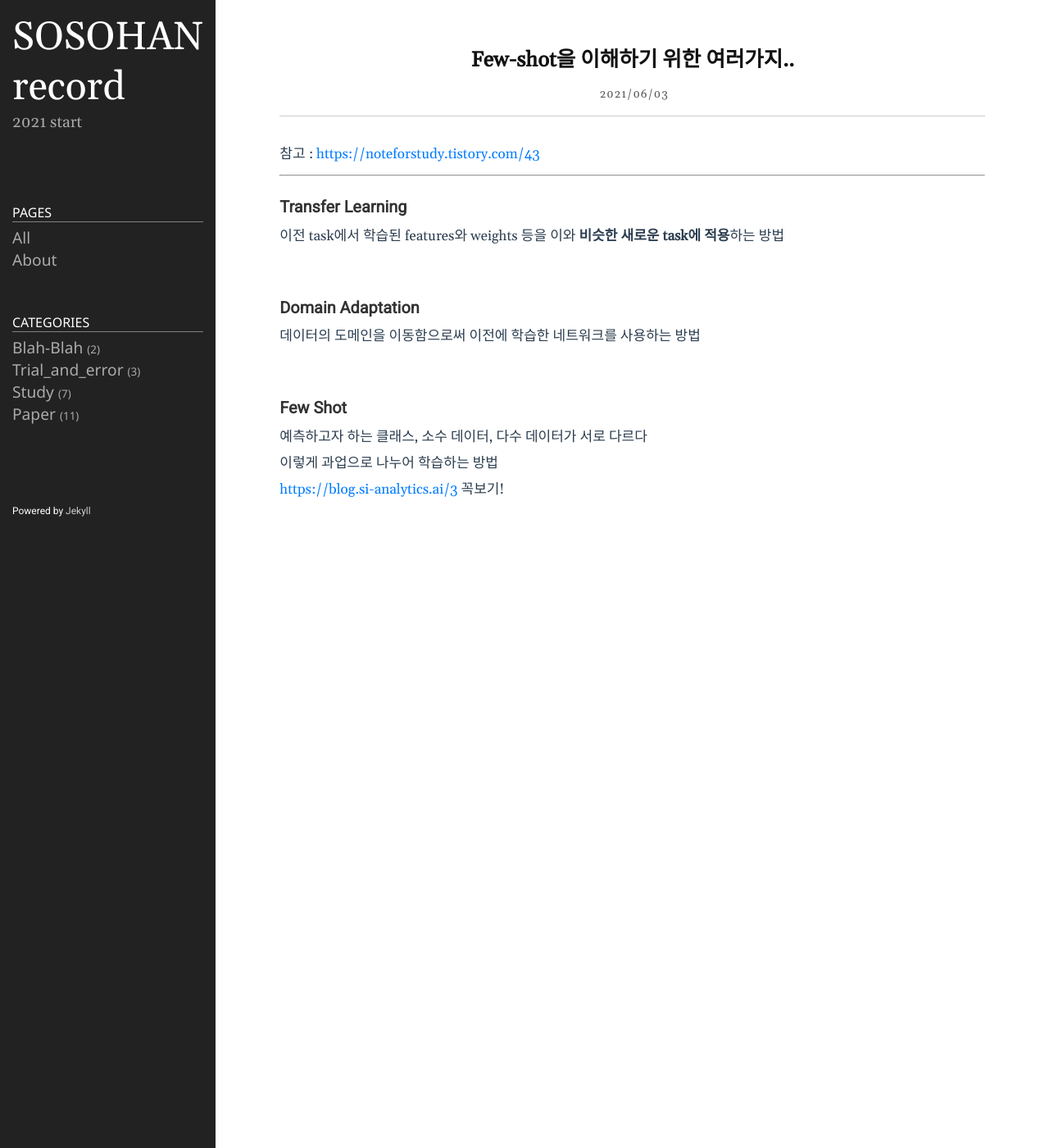
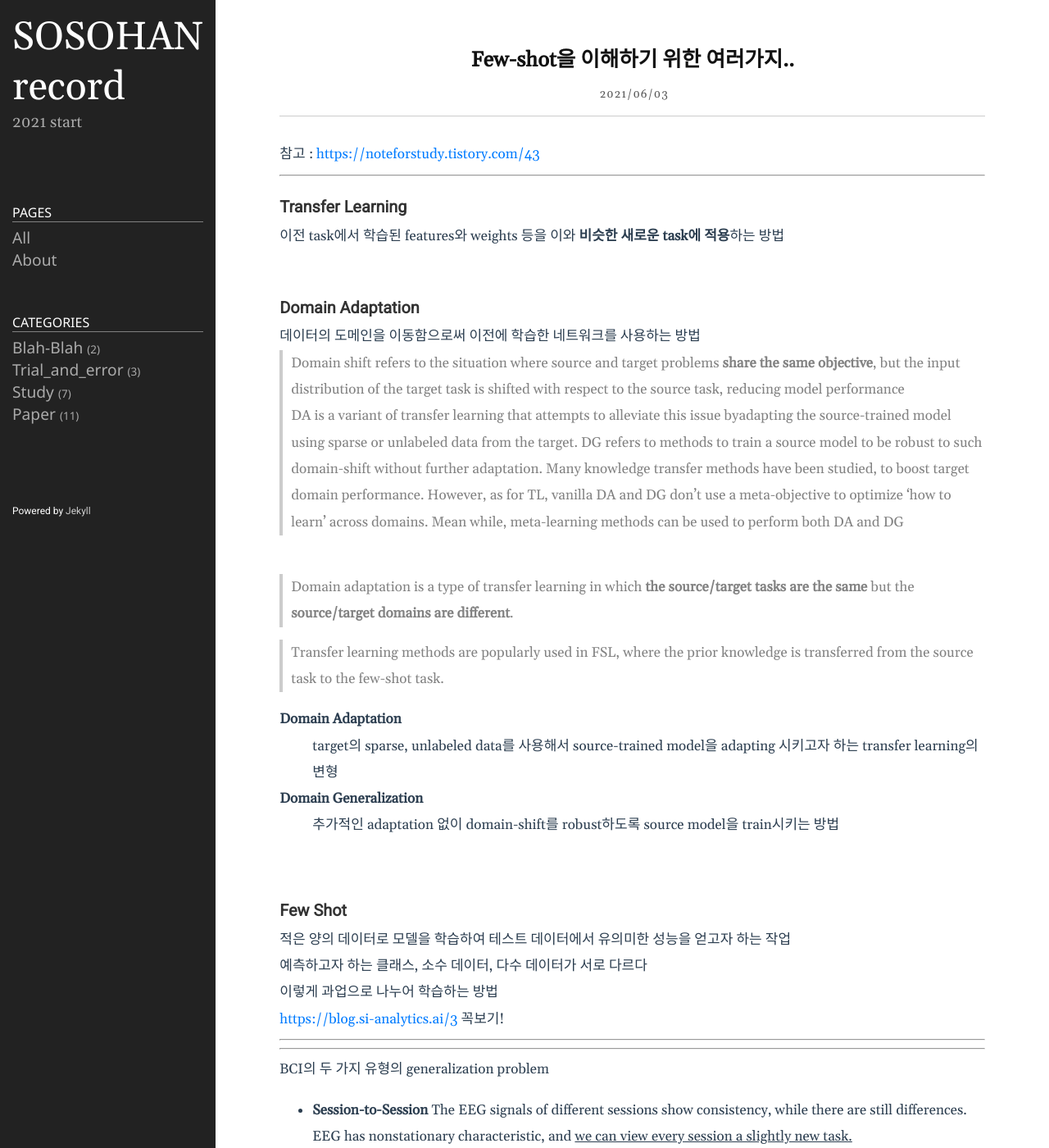
Before and after one commit to soxohan/soxohan.github.io, a Jekyll site: the page built from _posts/2021-06-03-202106031206.md, in a window 1280 px wide and 1400 px high. Shown: the whole window at 82% size. Built offline with Jekyll 4.4.1, drawn with Linux system fonts in a browser that asks for light colours; comment, search, counter and statistics services are not loaded; some of the changed text lies outside the part shown.

Commit message:
Add files via upload

```diff
--- a/_posts/2021-06-03-202106031206.md
+++ b/_posts/2021-06-03-202106031206.md
@@ -5,9 +5,12 @@ category: study
 changefreq : daily
 priority : 1.0
 comments : true
-permalink : /:categories/:year/:month/:day/:title/
+permalink : /study/:categories/:year/:month/:day/:title/
 math_use : true
 sitemap : false
+show_date: true
+tags:
+  - few-shot
 ---
 
 
@@ -26,12 +29,45 @@ sitemap : false
 
 데이터의 도메인을 이동함으로써 이전에 학습한 네트워크를 사용하는 방법
 
+> Domain shift refers to the situation where source and target problems **share the same objective**, but the input distribution of the target task is shifted with respect to the source task, reducing model performance
+>
+> DA is a variant of transfer learning that attempts to alleviate this issue byadapting the source-trained model using sparse or unlabeled data from the target. DG refers to methods to train a source model to be robust to such domain-shift without further adaptation. Many knowledge transfer methods have been studied, to boost target domain performance. However,  as for TL, vanilla DA and DG don't use a meta-objective to optimize 'how to learn' across domains. Mean while, meta-learning methods can be used to perform both DA and DG
+
+<br>
+
+> Domain adaptation is a type of transfer learning in which **the source/target tasks are the same** but the **source/target domains are different**.
+
+> Transfer learning methods are popularly used in FSL, where the prior knowledge is transferred from the source task to the few-shot task.
+
+**Domain Adaptation**
+
+: target의 sparse, unlabeled data를 사용해서 source-trained model을 adapting 시키고자 하는 transfer learning의 변형
+
+**Domain Generalization**
+
+: 추가적인 adaptation 없이 domain-shift를 robust하도록 source model을 train시키는 방법
+
 <br>
 
 ### Few Shot
+
+적은 양의 데이터로 모델을 학습하여 테스트 데이터에서 유의미한 성능을 얻고자 하는 작업
 
 예측하고자 하는 클래스, 소수 데이터, 다수 데이터가 서로 다르다
 
 이렇게 과업으로 나누어 학습하는 방법
 
 <https://blog.si-analytics.ai/3> 꼭보기!
+
+---
+
+---
+
+BCI의 두 가지 유형의 generalization problem
+
+- **Session-to-Session**
+  The EEG signals of different sessions show consistency, while there are still differences.
+  EEG has nonstationary characteristic, and <u>we can view every session a slightly new task.</u>
+- **Subject-to-subject**
+  EEG signals are subject-specific and vary considerably between individuals.
+  However, the collection of the training data appears to be time consuming and expensive when there is a need to quickly build a reliable model to track a new user’s affective states.
```
